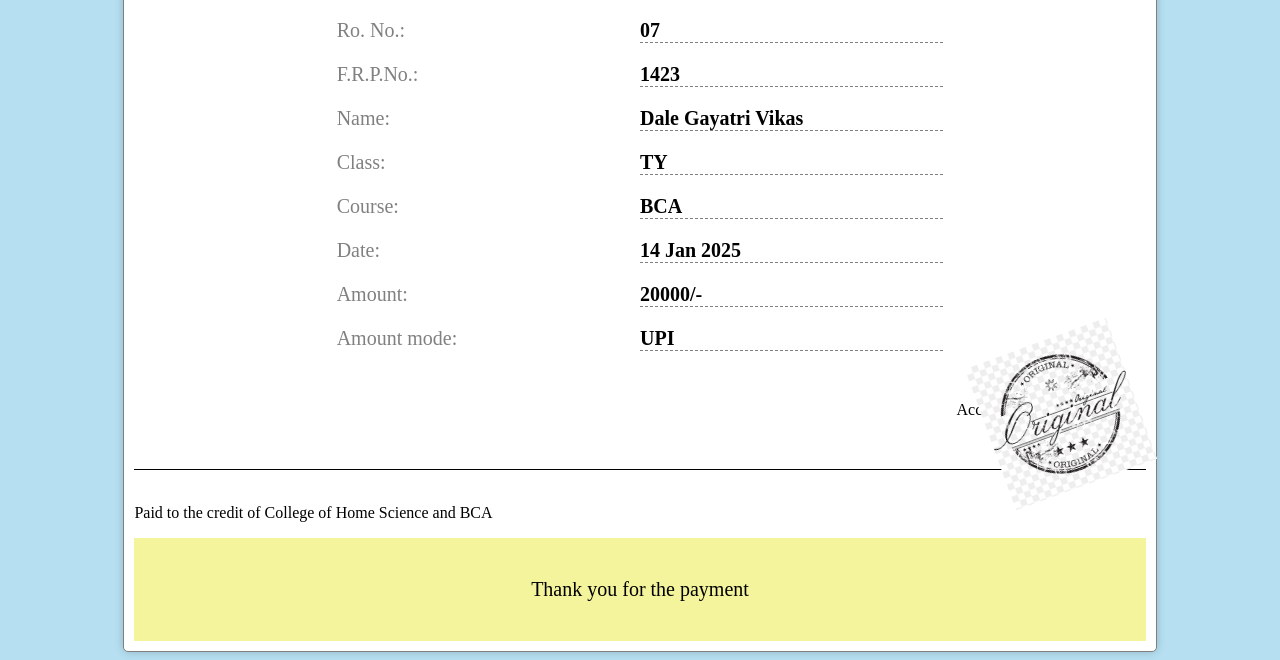
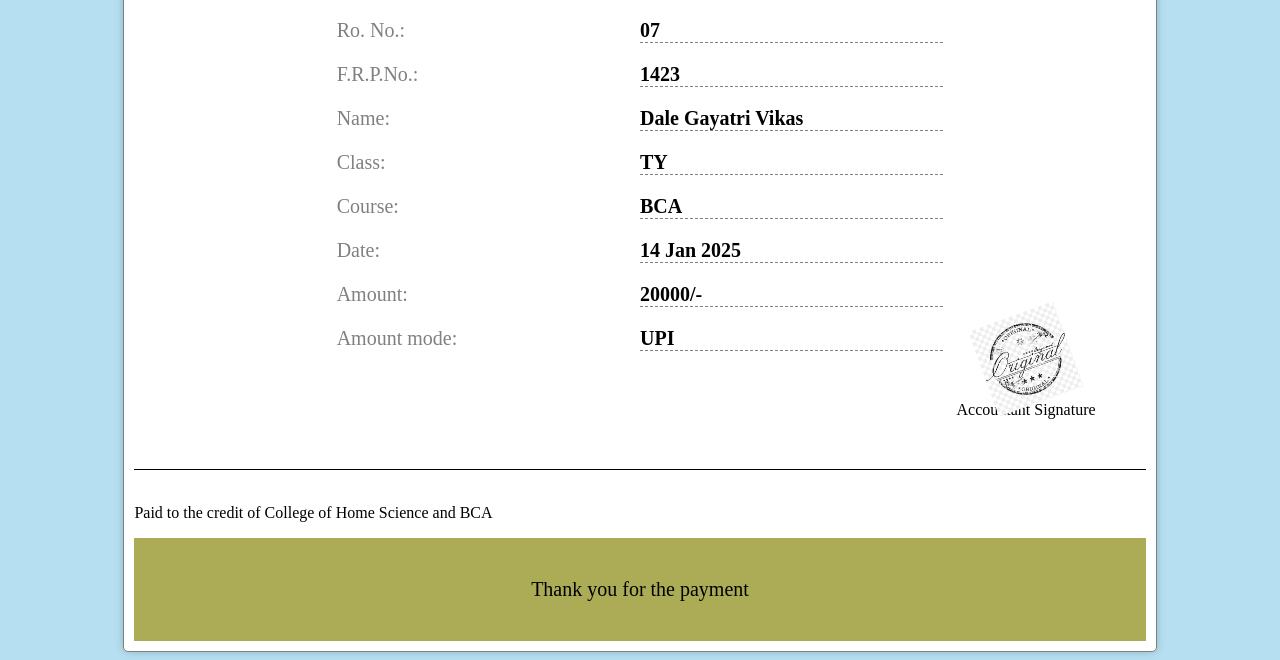
Before and after one commit to DaleGayatri/assignment-19, a plain HTML site: page index.html in a window 1280 px wide. Shown: the part 486-1146 px from the top of the page. Drawn offline with Linux system fonts and the light colour scheme.

Commit message:
receipt footer is added

```diff
--- a/index.html
+++ b/index.html
@@ -70,18 +70,18 @@
             margin:50px;
         }
         .stamp{
-            width:150px;
-            padding:10px;
+            width:90px;
+            padding:75px;
             position:absolute;
             right:0;
-            bottom:-30px;
+            bottom:-10px;
             transform:rotate(-20deg);
         }
         .receipt-footer{
             text-align:center;
             padding:20px 0;
             font-size:20px;
-            background-color:rgb(244, 244, 156);
+            background-color:rgb(172, 172, 87);
         }
         .bottom{
             text-align: center;
```
